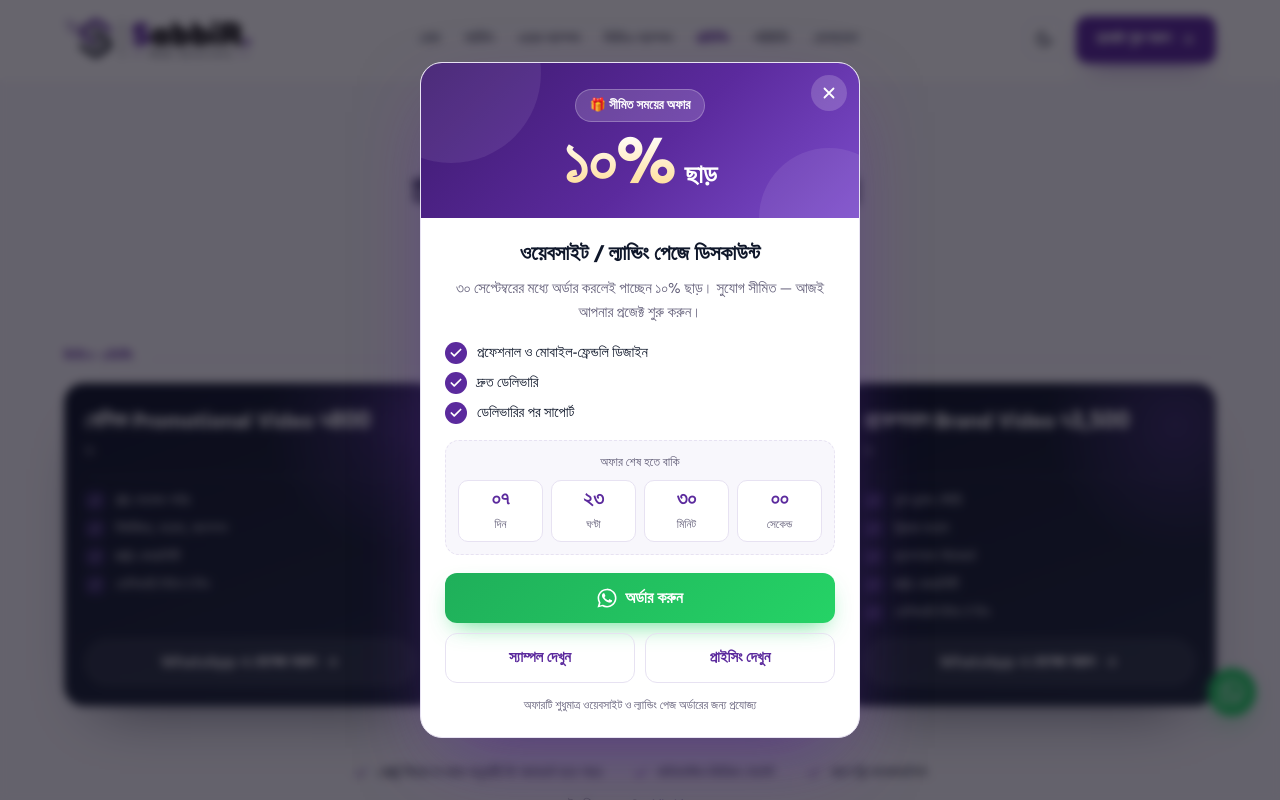
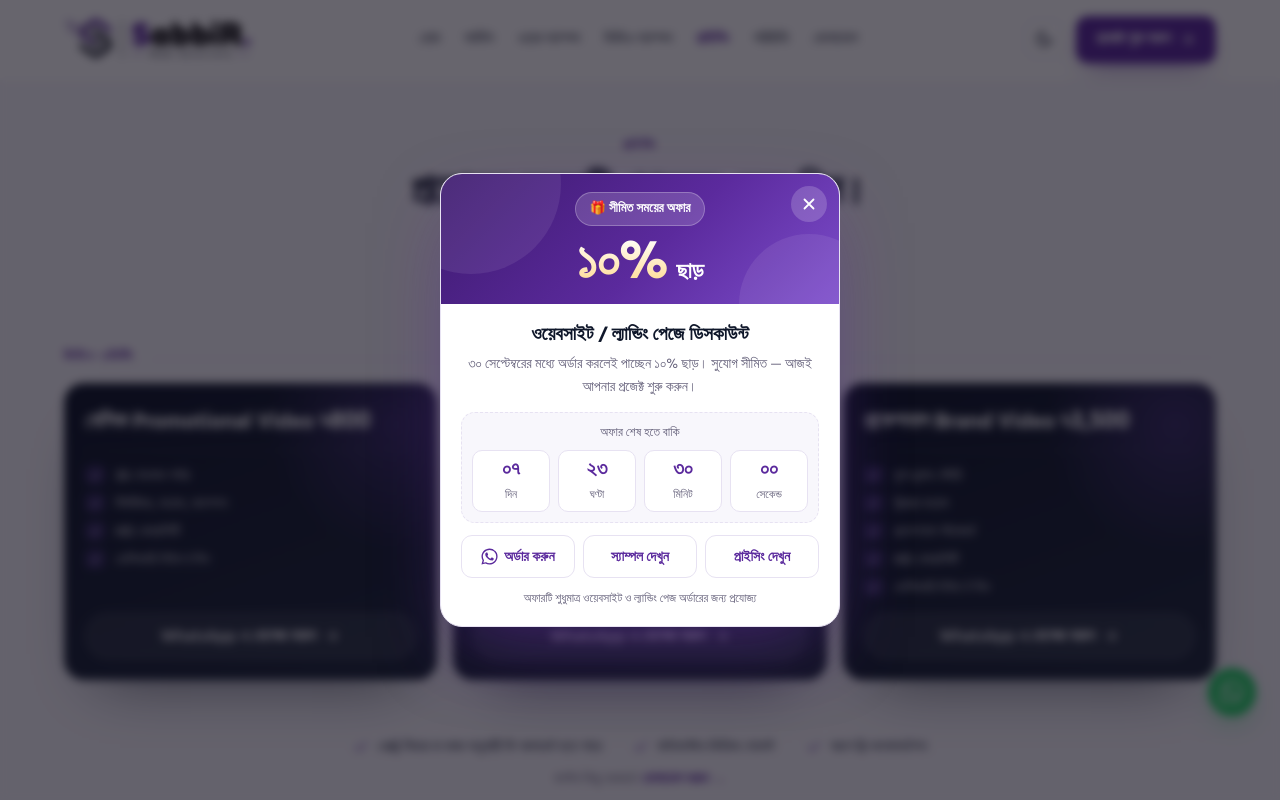
Before and after one commit to sourov6580/sabbir-web-solutions, a Next.js app: page /pricing/video in a window 1280 px wide. Shown: the top 800 px of the page. Built offline with nearby package versions, Linux system fonts and the light colour scheme.

Commit message:
Add files via upload

```diff
--- a/components/OfferPopup.jsx
+++ b/components/OfferPopup.jsx
@@ -108,15 +108,6 @@ export default function OfferPopup() {
           <h2 id="swo-title" className="swo-title">{OFFER.title}</h2>
           <p className="swo-sub">{OFFER.sub}</p>
 
-          <ul className="swo-perks">
-            {OFFER.perks.map((p) => (
-              <li key={p}>
-                <svg width="16" height="16" viewBox="0 0 24 24" fill="none" stroke="currentColor" strokeWidth="3" strokeLinecap="round" strokeLinejoin="round"><path d="M20 6 9 17l-5-5" /></svg>
-                {p}
-              </li>
-            ))}
-          </ul>
-
           {cd.left > 0 && (
             <div className="swo-cd" aria-label="অফার শেষ হতে বাকি">
               <span className="swo-cdlabel">অফার শেষ হতে বাকি</span>
@@ -128,12 +119,11 @@ export default function OfferPopup() {
             </div>
           )}
 
-          <a href={waHref} target="_blank" rel="noopener noreferrer" className="swo-btn swo-primary" onClick={close}>
-            <svg width="20" height="20" viewBox="0 0 24 24" fill="currentColor"><path d="M17.47 14.38c-.3-.15-1.76-.87-2.03-.97-.27-.1-.47-.15-.67.15-.2.3-.77.97-.94 1.17-.17.2-.35.22-.64.07-.3-.15-1.26-.46-2.4-1.48-.89-.79-1.49-1.77-1.66-2.07-.17-.3-.02-.46.13-.61.13-.13.3-.35.45-.52.15-.17.2-.3.3-.5.1-.2.05-.37-.02-.52-.08-.15-.67-1.62-.92-2.22-.24-.58-.49-.5-.67-.51h-.57c-.2 0-.52.07-.79.37-.27.3-1.04 1.02-1.04 2.48s1.07 2.88 1.21 3.08c.15.2 2.1 3.2 5.08 4.49.71.31 1.26.49 1.69.63.71.23 1.36.2 1.87.12.57-.09 1.76-.72 2-1.41.25-.7.25-1.29.17-1.41-.07-.13-.27-.2-.57-.35M12.05 21.5h-.01a9.4 9.4 0 0 1-4.8-1.31l-.34-.2-3.56.93.95-3.47-.22-.36a9.4 9.4 0 0 1-1.44-5.01c0-5.2 4.23-9.43 9.43-9.43 2.52 0 4.89.98 6.67 2.77a9.36 9.36 0 0 1 2.76 6.67c0 5.2-4.23 9.42-9.44 9.42m8.02-17.44A11.26 11.26 0 0 0 12.05.75C5.8.75.7 5.84.7 12.1c0 2 .52 3.95 1.52 5.67L.6 23.25l5.61-1.47a11.3 11.3 0 0 0 5.83 1.49h.01c6.25 0 11.34-5.1 11.34-11.35 0-3.03-1.18-5.88-3.32-8.02" /></svg>
-            অর্ডার করুন
-          </a>
-
           <div className="swo-row">
+            <a href={waHref} target="_blank" rel="noopener noreferrer" className="swo-btn swo-ghost" onClick={close}>
+              <svg width="20" height="20" viewBox="0 0 24 24" fill="currentColor"><path d="M17.47 14.38c-.3-.15-1.76-.87-2.03-.97-.27-.1-.47-.15-.67.15-.2.3-.77.97-.94 1.17-.17.2-.35.22-.64.07-.3-.15-1.26-.46-2.4-1.48-.89-.79-1.49-1.77-1.66-2.07-.17-.3-.02-.46.13-.61.13-.13.3-.35.45-.52.15-.17.2-.3.3-.5.1-.2.05-.37-.02-.52-.08-.15-.67-1.62-.92-2.22-.24-.58-.49-.5-.67-.51h-.57c-.2 0-.52.07-.79.37-.27.3-1.04 1.02-1.04 2.48s1.07 2.88 1.21 3.08c.15.2 2.1 3.2 5.08 4.49.71.31 1.26.49 1.69.63.71.23 1.36.2 1.87.12.57-.09 1.76-.72 2-1.41.25-.7.25-1.29.17-1.41-.07-.13-.27-.2-.57-.35M12.05 21.5h-.01a9.4 9.4 0 0 1-4.8-1.31l-.34-.2-3.56.93.95-3.47-.22-.36a9.4 9.4 0 0 1-1.44-5.01c0-5.2 4.23-9.43 9.43-9.43 2.52 0 4.89.98 6.67 2.77a9.36 9.36 0 0 1 2.76 6.67c0 5.2-4.23 9.42-9.44 9.42m8.02-17.44A11.26 11.26 0 0 0 12.05.75C5.8.75.7 5.84.7 12.1c0 2 .52 3.95 1.52 5.67L.6 23.25l5.61-1.47a11.3 11.3 0 0 0 5.83 1.49h.01c6.25 0 11.34-5.1 11.34-11.35 0-3.03-1.18-5.88-3.32-8.02" /></svg>
+              অর্ডার করুন
+            </a>
             <Link href={OFFER.samplesHref} className="swo-btn swo-ghost" onClick={close}>স্যাম্পল দেখুন</Link>
             <Link href={OFFER.pricingHref} className="swo-btn swo-ghost" onClick={close}>প্রাইসিং দেখুন</Link>
           </div>
@@ -149,7 +139,7 @@ const css = `
 .swo-overlay{position:fixed;inset:0;z-index:9999;display:flex;align-items:center;justify-content:center;padding:16px;
   background:rgba(10,8,20,0);backdrop-filter:blur(0);-webkit-backdrop-filter:blur(0);transition:all .25s ease}
 .swo-overlay.is-in{background:rgba(10,8,20,.62);backdrop-filter:blur(5px);-webkit-backdrop-filter:blur(5px)}
-.swo-box{position:relative;width:100%;max-width:440px;max-height:calc(100vh - 32px);overflow-y:auto;border-radius:22px;
+.swo-box{position:relative;width:100%;max-width:400px;max-height:calc(100vh - 32px);overflow-y:auto;border-radius:22px;
   background:var(--card-bg,#fff);color:var(--navy,#0F172A);border:1px solid var(--line,#E7E2F2);
   box-shadow:0 30px 80px -20px var(--shadow-purple,rgba(91,42,157,.6));
   opacity:0;transform:translateY(24px) scale(.96);transition:opacity .25s ease,transform .3s cubic-bezier(.2,.9,.3,1.2)}
@@ -158,7 +148,7 @@ const css = `
   display:flex;align-items:center;justify-content:center;color:#fff;background:rgba(255,255,255,.18);transition:background .2s,transform .2s}
 .swo-close:hover{background:rgba(255,255,255,.32);transform:rotate(90deg)}
 .swo-close:focus-visible{outline:2px solid #fff;outline-offset:2px}
-.swo-top{position:relative;overflow:hidden;padding:26px 24px 22px;text-align:center;color:#fff;
+.swo-top{position:relative;overflow:hidden;padding:18px 20px 16px;text-align:center;color:#fff;
   background:linear-gradient(135deg,#3D1A6E 0%,#5B2A9D 55%,#7C4DCB 100%)}
 .swo-top:before,.swo-top:after{content:"";position:absolute;border-radius:50%;background:rgba(255,255,255,.08)}
 .swo-top:before{width:180px;height:180px;top:-80px;left:-60px}
@@ -166,30 +156,31 @@ const css = `
 .swo-badge{position:relative;display:inline-block;font-size:13px;font-weight:600;padding:6px 14px;border-radius:999px;
   background:rgba(255,255,255,.16);border:1px solid rgba(255,255,255,.25)}
 .swo-off{position:relative;display:flex;align-items:baseline;justify-content:center;gap:8px;margin-top:10px;line-height:1}
-.swo-num{font-size:64px;font-weight:700;letter-spacing:-1px;background:linear-gradient(180deg,#fff,#FFD98A);
+.swo-num{font-size:52px;font-weight:700;letter-spacing:-1px;background:linear-gradient(180deg,#fff,#FFD98A);
   -webkit-background-clip:text;background-clip:text;color:transparent}
-.swo-offtxt{font-size:26px;font-weight:700}
-.swo-body{padding:22px 24px 22px}
-.swo-title{margin:0 0 8px;font-size:21px;font-weight:700;line-height:1.35;text-align:center}
-.swo-sub{margin:0 0 16px;font-size:15px;line-height:1.65;color:var(--muted,#64607A);text-align:center}
+.swo-offtxt{font-size:22px;font-weight:700}
+.swo-body{padding:18px 20px 18px}
+.swo-title{margin:0 0 6px;font-size:19px;font-weight:700;line-height:1.35;text-align:center}
+.swo-sub{margin:0 0 14px;font-size:14px;line-height:1.6;color:var(--muted,#64607A);text-align:center}
 .swo-perks{list-style:none;margin:0 0 16px;padding:0;display:grid;gap:8px}
 .swo-perks li{display:flex;align-items:center;gap:10px;font-size:14.5px;font-weight:500}
 .swo-perks svg{flex:none;width:22px;height:22px;padding:4px;border-radius:50%;color:#fff;background:var(--purple,#5B2A9D)}
-.swo-cd{margin:0 0 18px;padding:12px;border-radius:14px;background:var(--light,#F8F7FC);border:1px dashed var(--line,#E7E2F2);text-align:center}
+.swo-cd{margin:0 0 12px;padding:10px;border-radius:14px;background:var(--light,#F8F7FC);border:1px dashed var(--line,#E7E2F2);text-align:center}
 .swo-cdlabel{display:block;font-size:12.5px;color:var(--muted,#64607A);margin-bottom:8px}
 .swo-cdrow{display:grid;grid-template-columns:repeat(4,1fr);gap:8px}
 .swo-cdcell{padding:6px 0;border-radius:10px;background:var(--card-bg,#fff);border:1px solid var(--line,#E7E2F2)}
 .swo-cdcell b{display:block;font-size:20px;color:var(--purple,#5B2A9D);line-height:1.2}
 .swo-cdcell small{font-size:11.5px;color:var(--muted,#64607A)}
-.swo-btn{display:flex;align-items:center;justify-content:center;gap:8px;width:100%;padding:13px 16px;border-radius:12px;
-  font-size:16px;font-weight:600;text-decoration:none;transition:transform .15s,box-shadow .2s,background .2s,border-color .2s}
+.swo-btn{display:flex;align-items:center;justify-content:center;gap:6px;width:100%;padding:10px 8px;border-radius:11px;
+  font-size:14px;font-weight:600;text-decoration:none;transition:transform .15s,box-shadow .2s,background .2s,border-color .2s}
 .swo-btn:active{transform:scale(.98)}
 .swo-primary{color:#fff;background:linear-gradient(135deg,#1FAF5A,#25D366);box-shadow:0 10px 24px -10px rgba(37,211,102,.8)}
 .swo-primary:hover{box-shadow:0 14px 30px -10px rgba(37,211,102,.95);transform:translateY(-1px)}
-.swo-row{display:grid;grid-template-columns:1fr 1fr;gap:10px;margin-top:10px}
-.swo-ghost{color:var(--purple,#5B2A9D);background:transparent;border:1.5px solid var(--line,#E7E2F2);font-size:15px}
+.swo-row{display:grid;grid-template-columns:repeat(3,1fr);gap:8px;margin-top:4px}
+.swo-ghost{color:var(--purple,#5B2A9D);background:transparent;border:1.5px solid var(--line,#E7E2F2)}
+.swo-ghost svg{flex:none;width:17px;height:17px}
 .swo-ghost:hover{border-color:var(--purple,#5B2A9D);background:var(--light,#F8F7FC)}
-.swo-note{margin:14px 0 0;font-size:12px;color:var(--muted,#64607A);text-align:center}
-@media (max-width:420px){.swo-num{font-size:54px}.swo-title{font-size:19px}.swo-body{padding:18px 18px 20px}}
+.swo-note{margin:12px 0 0;font-size:12px;color:var(--muted,#64607A);text-align:center}
+@media (max-width:420px){.swo-num{font-size:44px}.swo-title{font-size:17px}.swo-body{padding:14px 14px 16px}.swo-btn{font-size:12.5px;padding:9px 5px}}
 @media (prefers-reduced-motion:reduce){.swo-overlay,.swo-box{transition:none}}
 `;
--- a/components/PricingView.jsx
+++ b/components/PricingView.jsx
@@ -6,7 +6,7 @@ import { pricing, contact } from "@/content/site";
 import { Reveal, SectionHead, Icon } from "@/components/shared";
 import { C } from "@/components/tokens";
 
-function PlanCard({ p, note }) {
+function PlanCard({ p }) {
   const waHref = `https://wa.me/${contact.whatsappNumber}`;
   const m = /^(.+?)\s*\((.+)\)\s*$/.exec(p.name || "");
   const title = m ? m[1] : p.name;
@@ -38,10 +38,9 @@ function PlanCard({ p, note }) {
         )}
       </div>
 
-      <div className="flex items-center justify-between gap-3" style={{ marginTop: 8, fontSize: 12.5, color: "rgba(255,255,255,.65)", lineHeight: 1.4, position: "relative" }}>
-        <span>{note}</span>
-        {p.renew && <span style={{ textAlign: "right", flexShrink: 0 }}>{p.renew}</span>}
-      </div>
+      {p.renew && (
+        <div style={{ marginTop: 8, fontSize: 12.5, color: "rgba(255,255,255,.65)", lineHeight: 1.4, position: "relative" }}>{p.renew}</div>
+      )}
 
       <div style={{ height: 1, background: "rgba(255,255,255,.1)", margin: "14px 0" }} />
 
@@ -109,7 +108,7 @@ export default function PricingView({ active: initial = 0 }) {
           </div>
           <div className="grid gap-4 md:grid-cols-3" style={{ alignItems: "stretch" }}>
             {group.plans.map((p, i) => (
-              <Reveal key={p.name} delay={i * 0.08}><PlanCard p={p} note={group.priceNote} /></Reveal>
+              <Reveal key={p.name} delay={i * 0.08}><PlanCard p={p} /></Reveal>
             ))}
           </div>
         </div>
```
